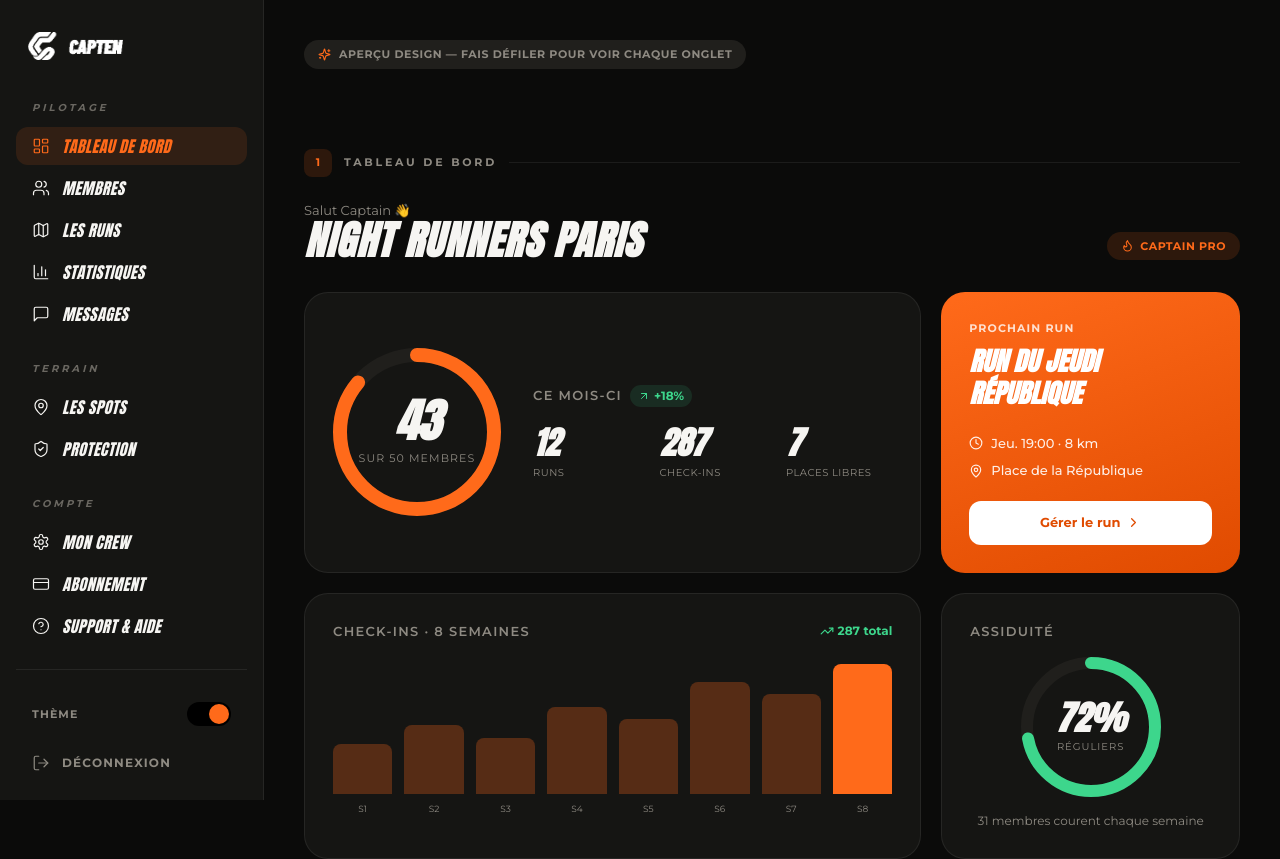
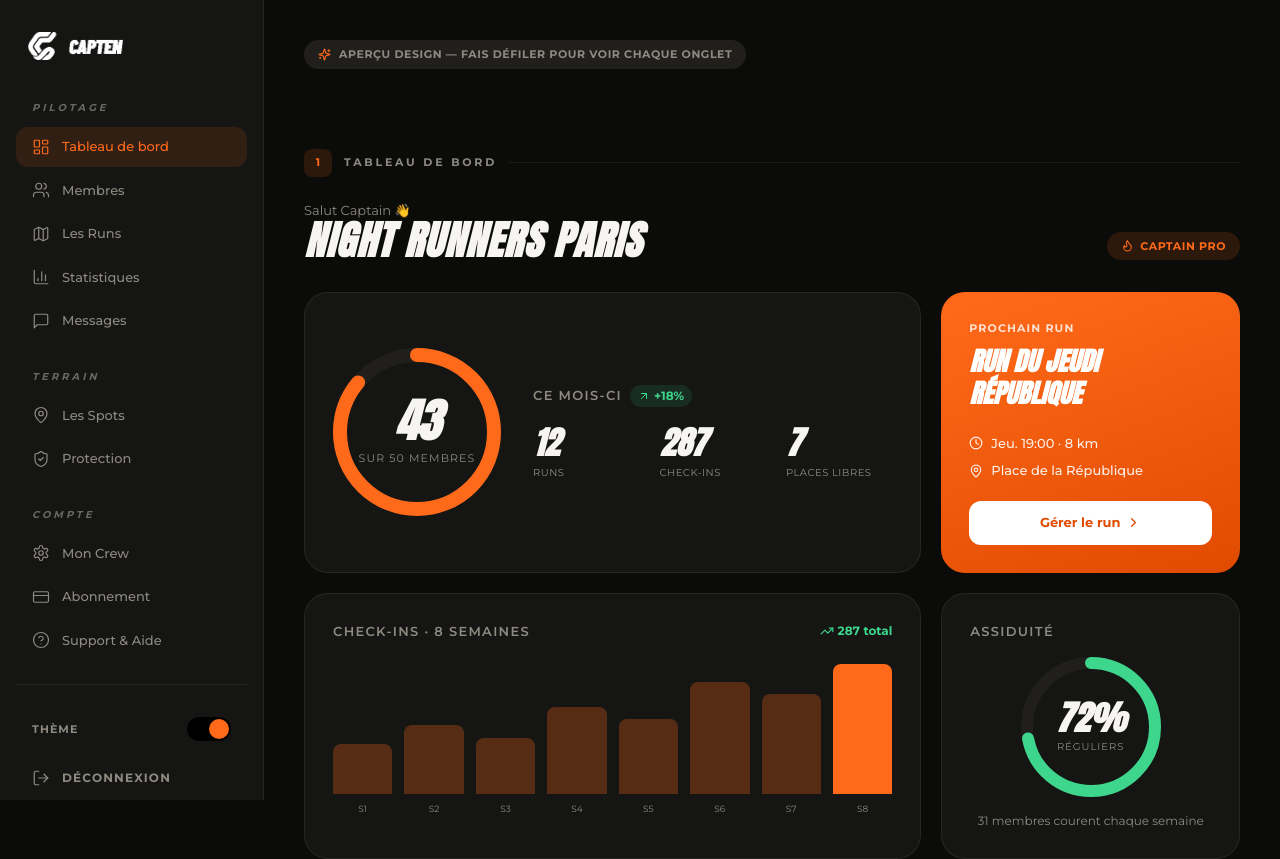
Before and after one commit to cheicknediawara10-crypto/capten, a Next.js app: page /apercu in a window 1280 px wide. Shown: the top 859 px of the page. Built offline with nearby package versions, Linux system fonts and the light colour scheme; no server answers.

Commit message:
Revert "feat(ui): onglets sidebar en police display Anton (grammaire typo unifiée)"
This reverts commit afdca6efe468b347c2c679d0569c820bb3c73147.

```diff
--- a/src/app/apercu/page.tsx
+++ b/src/app/apercu/page.tsx
@@ -100,7 +100,7 @@ export default function ApercuPage() {
               <p className="text-[10px] font-black uppercase tracking-[0.3em] px-4 mb-3 italic opacity-70" style={{ color: MUT }}>{sec.title}</p>
               <div className="space-y-1">
                 {sec.items.map((n) => (
-                  <div key={n.label} className="flex items-center gap-3 px-4 py-2.5 rounded-xl font-display italic uppercase text-[16px] tracking-wide leading-none" style={(n as any).active ? { background: "rgba(255,106,26,0.12)", color: ORANGE } : { color: TXT }}>
+                  <div key={n.label} className="flex items-center gap-3 px-4 py-2.5 rounded-xl text-[13px] font-medium" style={(n as any).active ? { background: "rgba(255,106,26,0.12)", color: ORANGE } : { color: MUT }}>
                     <n.icon size={18} strokeWidth={1.6} />
                     {n.label}
                   </div>
--- a/src/components/layout/Sidebar.tsx
+++ b/src/components/layout/Sidebar.tsx
@@ -103,7 +103,7 @@ export default function Sidebar() {
                     <span className={isActive ? 'text-[#FF5C00]' : 'text-[color:var(--app-text-muted)]'}>
                       {item.icon}
                     </span>
-                    <span className={`font-display italic uppercase text-[16px] tracking-wide leading-none ${isActive ? 'text-[#FF5C00]' : 'text-[color:var(--app-text)]'}`}>
+                    <span className={`text-[13px] tracking-tight ${isActive ? 'text-[#FF5C00] font-bold' : 'text-[color:var(--app-text)] font-medium'}`}>
                       {item.name}
                     </span>
                   </>
```
